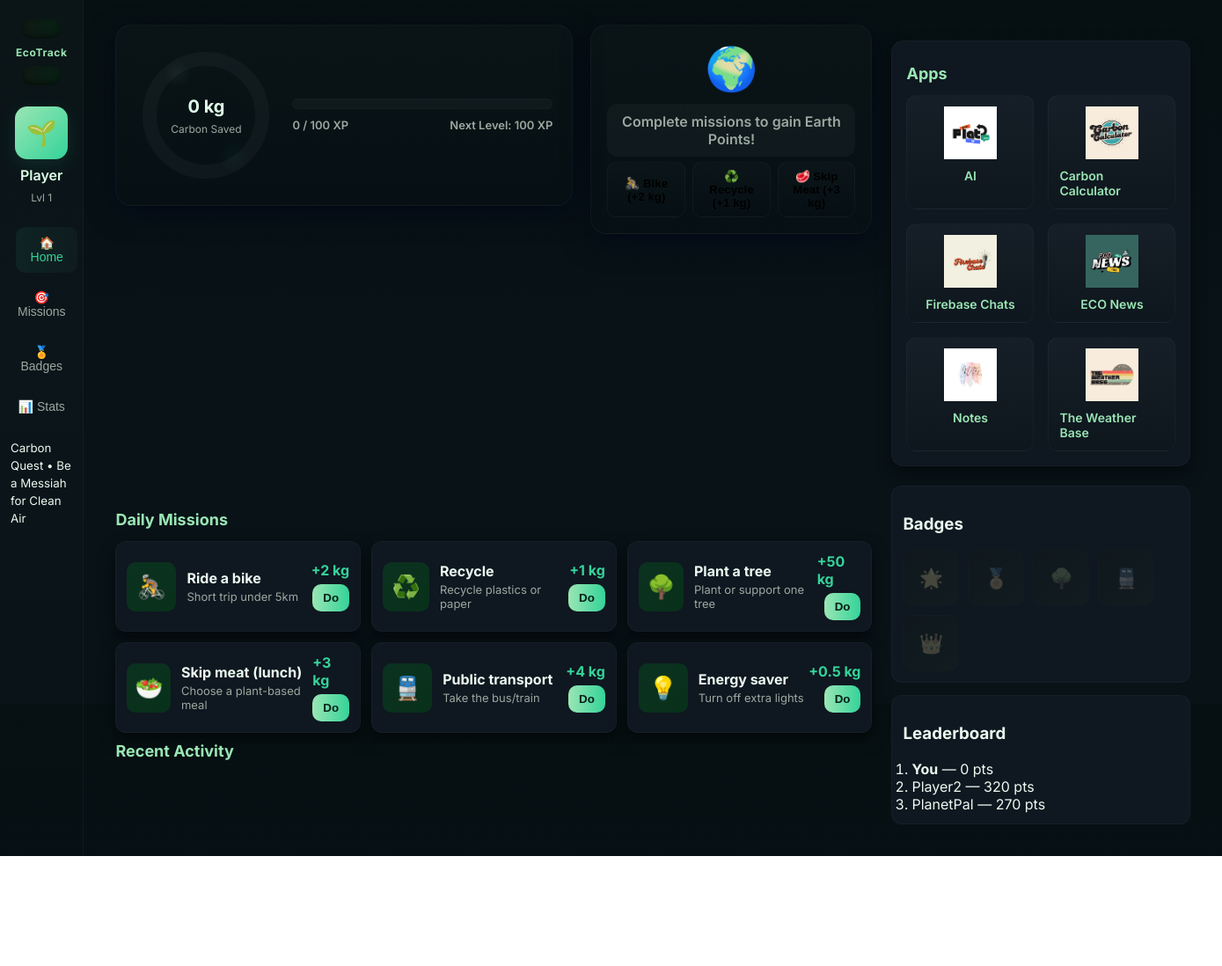
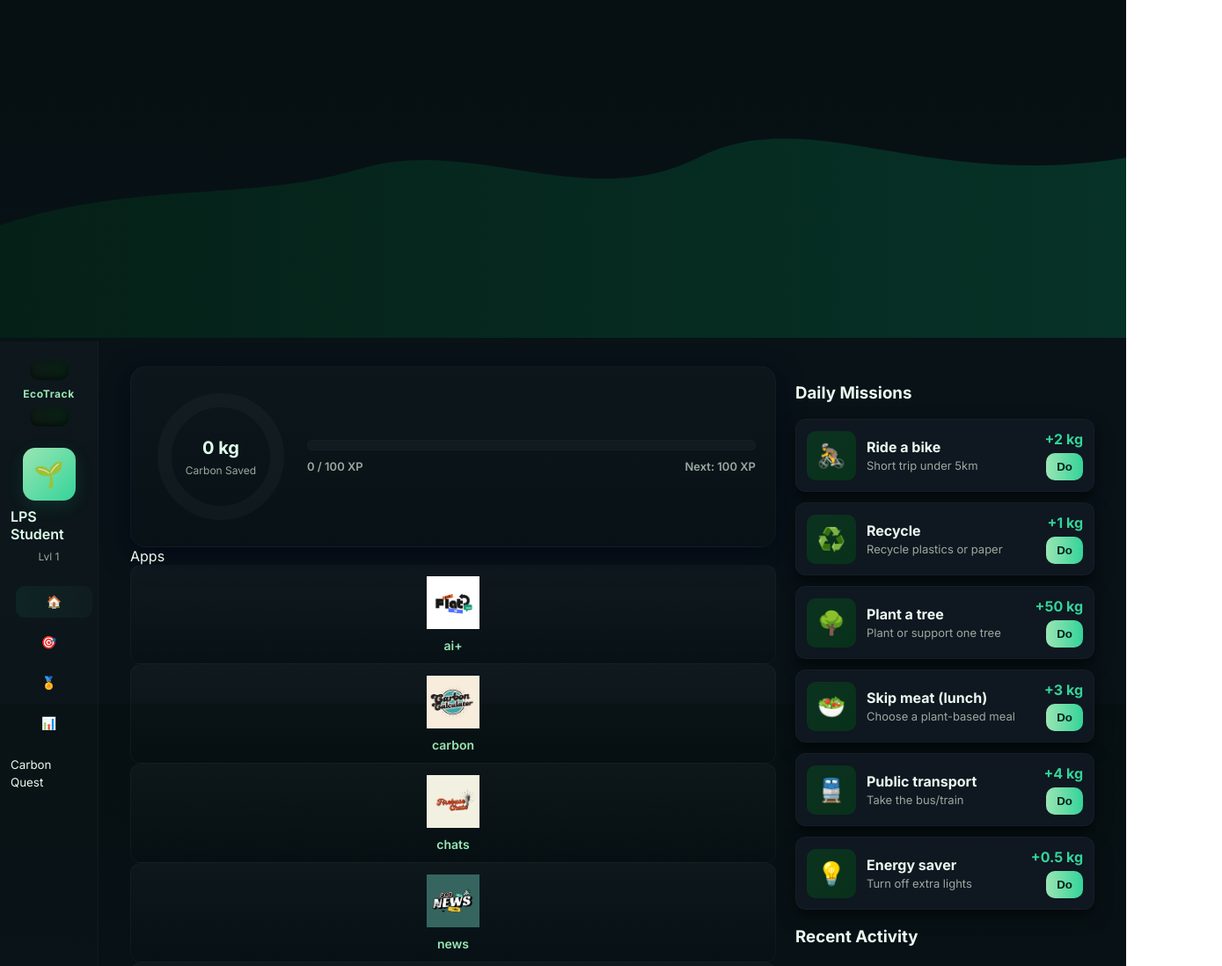
Before and after one commit to Upcomingwalker/ECOTRACK, a plain HTML site: page index.html in a window 1280 px wide. Shown: the top 1098 px of the page at 88% size, 1389 px wide, since content can reach past the window. Before the commit the page ends 973 px from the top, so only its background shows below. Drawn offline with Linux system fonts and the light colour scheme.

Commit message:
Update index.html

```diff
--- a/index.html
+++ b/index.html
@@ -3,11 +3,30 @@
 <head>
   <meta charset="utf-8" />
   <meta name="viewport" content="width=device-width,initial-scale=1" />
-  <title>EcoTrack — Carbon Quest</title>
+  <title>EcoTrack — Carbon Quest (One-View Parallax)</title>
   <link href="https://fonts.googleapis.com/css2?family=Inter:wght@300;400;600;700&family=Space+Grotesk:wght@400;600&display=swap" rel="stylesheet">
   <link rel="stylesheet" href="styles.css">
 </head>
 <body>
+  <div id="stage">
+    <!-- Parallax Background Layers -->
+    <div id="parallax">
+      <div class="layer layer-back" data-depth="0.08"></div>
+      <div class="layer layer-mid" data-depth="0.18"></div>
+      <div class="layer layer-front" data-depth="0.35"></div>
+      <svg class="silhouette layer-sil" viewBox="0 0 1000 300" preserveAspectRatio="none" data-depth="0.6">
+        <defs>
+          <linearGradient id="hgrad" x1="0" x2="1">
+            <stop offset="0" stop-color="#052017" />
+            <stop offset="1" stop-color="#073227" />
+          </linearGradient>
+        </defs>
+        <path d="M0,200 C120,160 220,180 320,150 C420,120 520,190 620,140 C720,90 820,170 1000,140 L1000,300 L0,300 Z" fill="url(#hgrad)"></path>
+      </svg>
+      <div id="particles"></div>
+    </div>
+
+    <!-- App UI (single-screen, no scrolling) -->
     <div class="app">
       <!-- Left Sidebar -->
       <aside class="sidebar">
@@ -18,34 +37,34 @@
         </div>
 
         <div class="profile">
-        <div class="avatar">🌱</div>
-        <div class="username">Player</div>
+          <div class="avatar" title="shift+click to reset">🌱</div>
+          <div class="username">LPS Student</div>
           <div class="lvl" id="userLevel">Lvl 1</div>
         </div>
 
         <nav class="nav">
-        <button class="nav-btn active" data-tab="home">🏠 Home</button>
-        <button class="nav-btn" data-tab="missions">🎯 Missions</button>
-        <button class="nav-btn" data-tab="badges">🏅 Badges</button>
-        <button class="nav-btn" data-tab="stats">📊 Stats</button>
+          <button class="nav-btn active" data-tab="home">🏠</button>
+          <button class="nav-btn" data-tab="missions">🎯</button>
+          <button class="nav-btn" data-tab="badges">🏅</button>
+          <button class="nav-btn" data-tab="stats">📊</button>
         </nav>
 
         <div class="sidebar-footer">
-        <small>Carbon Quest • Be a Messiah for Clean Air</small>
+          <small>Carbon Quest</small>
         </div>
       </aside>
 
-    <!-- Main content -->
+      <!-- Main panel -->
       <main class="main">
 
-      <!-- Top: Score + Buddy -->
-      <section class="top">
+        <!-- Top row: Score + Apps + Buddy -->
+        <section class="top-row">
           <div class="score-card">
             <div class="ring-wrap">
               <svg class="ring" viewBox="0 0 120 120" aria-hidden>
                 <defs>
                   <linearGradient id="g1" x1="0" x2="1">
-                  <stop offset="0" stop-color="#9AE6B4"/>
+                    <stop offset="0" stop-color="#A7F3D0"/>
                     <stop offset="1" stop-color="#34D399"/>
                   </linearGradient>
                 </defs>
@@ -56,7 +75,6 @@
                 <div class="score-value" id="carbonScore">0 kg</div>
                 <div class="score-sub">Carbon Saved</div>
               </div>
-            <div class="sparkles"></div>
             </div>
 
             <div class="xp-panel">
@@ -65,8 +83,21 @@
               </div>
               <div class="xp-info">
                 <div id="xpText">0 / 100 XP</div>
-              <div class="next-goal">Next Level: <span id="nextGoal">100 XP</span></div>
+                <div class="next-goal">Next: <span id="nextGoal">100 XP</span></div>
               </div>
+            </div>
+          </div>
+
+          <div class="apps-compact">
+            <!-- compact horizontal app launcher -->
+            <div class="app-compact-title">Apps</div>
+            <div class="apps-row">
+              <div class="app-item compact" data-app="ai"><img src="resources/logo/AI.png"><span>ai+</span></div>
+              <div class="app-item compact" data-app="carbon"><img src="resources/logo/carbon.png"><span>carbon</span></div>
+              <div class="app-item compact" data-app="chat"><img src="resources/logo/chats.png"><span>chats</span></div>
+              <div class="app-item compact" data-app="news"><img src="resources/logo/news.png"><span>news</span></div>
+              <div class="app-item compact" data-app="notes"><img src="resources/logo/notes.png"><span>notes</span></div>
+              <div class="app-item compact" data-app="weather"><img src="resources/logo/weather.png"><span>weather</span></div>
             </div>
           </div>
 
@@ -77,62 +108,26 @@
             </div>
 
             <div class="quick-actions">
-            <button class="action" data-action="log-bike">🚴 Bike (+2 kg)</button>
-            <button class="action" data-action="log-recycle">♻️ Recycle (+1 kg)</button>
-            <button class="action" data-action="log-meat">🥩 Skip Meat (+3 kg)</button>
+              <button class="action" data-action="log-bike">🚴</button>
+              <button class="action" data-action="log-recycle">♻️</button>
+              <button class="action" data-action="log-meat">🥗</button>
             </div>
           </div>
         </section>
 
-      <!-- Secondary App Panel -->
-      <section class="app-panel">
-        <h2 class="section-title">Apps</h2>
-        <div class="app-grid">
-
-          <div class="app-item" data-app="ai">
-            <img src="resources/logo/AI.png">
-            <span>AI</span>
+        <!-- Middle row: Missions (left) + Recent (center) + Right (badges/leaderboard) -->
+        <section class="mid-row">
+          <div class="missions-panel">
+            <h3>Daily Missions</h3>
+            <div class="missions-grid" id="missionsGrid"></div>
           </div>
 
-          <div class="app-item" data-app="carbon">
-            <img src="resources/logo/carbon.png">
-            <span>Carbon Calculator</span>
+          <div class="activity-panel">
+            <h3>Recent Activity</h3>
+            <ul class="activity-list" id="activityList"></ul>
           </div>
 
-          <div class="app-item" data-app="chat">
-            <img src="resources/logo/chats.png">
-            <span>Firebase Chats</span>
-          </div>
-
-          <div class="app-item" data-app="news">
-            <img src="resources/logo/news.png">
-            <span>ECO News</span>
-          </div>
-
-          <div class="app-item" data-app="notes">
-            <img src="resources/logo/notes.png">
-            <span>Notes</span>
-          </div>
-
-          <div class="app-item" data-app="weather">
-            <img src="resources/logo/weather.png">
-            <span>The Weather Base</span>
-          </div>
-
-        </div>
-      </section>
-
-      <!-- Missions & Activity -->
-      <section class="content" id="contentArea">
-        <h2 class="section-title">Daily Missions</h2>
-        <div class="missions-grid" id="missionsGrid"></div>
-
-        <h2 class="section-title">Recent Activity</h2>
-        <ul class="activity-list" id="activityList"></ul>
-      </section>
-
-      <!-- Right Sidebar -->
-      <aside class="right-col">
+          <div class="right-panel">
             <div class="badges-panel">
               <h3>Badges</h3>
               <div class="badges" id="badgesArea"></div>
@@ -146,8 +141,11 @@
                 <li>PlanetPal — 270 pts</li>
               </ol>
             </div>
-      </aside>
+          </div>
+        </section>
+
       </main>
+    </div>
   </div>
 
   <!-- Mission Template -->
```
Lines whose indentation alone changed are shown as unchanged.
